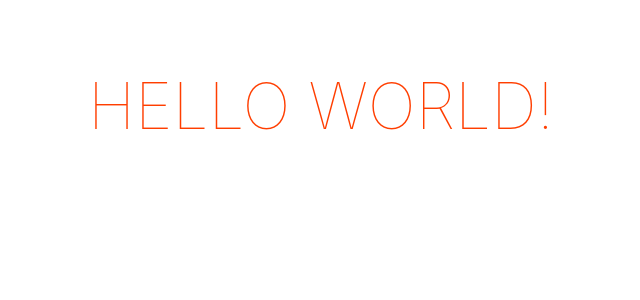
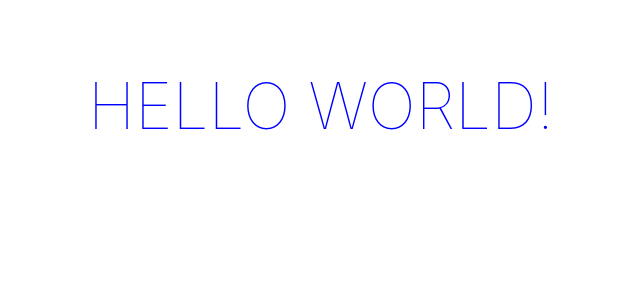
Before and after one commit to bato3/svelte-attractions, a Svelte app: page / in a window 1280 px wide. Shown: the top 300 px of the page, without its empty margins (319-959 px from the left). Built offline with nearby package versions, Linux system fonts and the light colour scheme.

Commit message:
add scss support `npm i -D node-sass svelte-preprocess`

```diff
--- a/package.json
+++ b/package.json
@@ -14,6 +14,7 @@
     "@rollup/plugin-node-resolve": "^13.1.1",
     "@rollup/plugin-typescript": "^8.3.0",
     "@tsconfig/svelte": "^3.0.0",
+    "node-sass": "^7.0.1",
     "rollup": "^2.62.0",
     "rollup-plugin-css-only": "^3.1.0",
     "rollup-plugin-livereload": "^2.0.5",
--- a/src/App.svelte
+++ b/src/App.svelte
@@ -6,20 +6,24 @@
 	<h1>Hello {name}!</h1>
 </main>
 
-<style>
+<style lang="scss">
+    $red: #ff3e00;
+    $red: blue;
 	main {
 		text-align: center;
 		padding: 1em;
 		max-width: 240px;
 		margin: 0 auto;
-	}
+
 
 	h1 {
-		color: #ff3e00;
+		color: $red;
 		text-transform: uppercase;
 		font-size: 4em;
 		font-weight: 100;
 	}
+}
+
 
 	@media (min-width: 640px) {
 		main {
```
Also changed, not shown: 1 other file (tests, documents, lock files or other folders).
